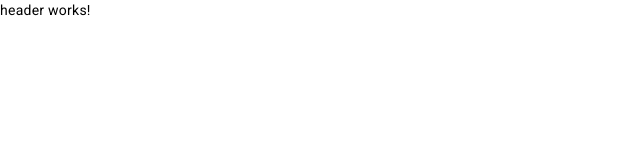
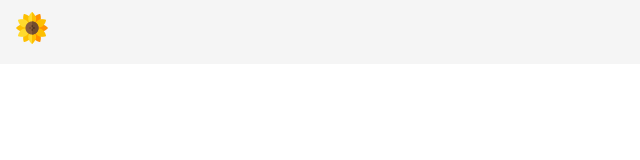
Before and after one commit to netorapg/CRUDInAngular, an Angular app in the folder frontend/: page / in a window 1280 px wide. Shown: the top 160 px of the page, without its empty margins (0-640 px from the left). Built offline with nearby package versions, Linux system fonts and the light colour scheme.

Commit message:
trabalhando no cabeçalho. Adicionado um logo

```diff
--- a/frontend/src/app/app.component.ts
+++ b/frontend/src/app/app.component.ts
@@ -1,12 +1,14 @@
 import { Component } from '@angular/core';
 import { RouterOutlet } from '@angular/router';
 import { HeaderComponent } from "./components/template/header/header.component";
+
+import {MatToolbarModule} from '@angular/material/toolbar';
 
 @Component({
     selector: 'app-root',
     standalone: true,
     templateUrl: 'app.component.html',
-    imports: [RouterOutlet, HeaderComponent]
+    imports: [RouterOutlet, HeaderComponent, MatToolbarModule]
 })
 export class AppComponent {
 
--- a/frontend/src/app/components/template/header/header.component.css
+++ b/frontend/src/app/components/template/header/header.component.css
@@ -0,0 +1,3 @@
+.header {
+    display: flex;
+}
--- a/frontend/src/app/components/template/header/header.component.html
+++ b/frontend/src/app/components/template/header/header.component.html
@@ -1 +1,8 @@
-<p>header works!</p>
+<mat-toolbar class="header">
+    <span>
+        <a>
+            <img src="assets/img/girassol(2).png"alt="logo">
+        </a>
+    </span>
+
+</mat-toolbar>
--- a/frontend/src/app/components/template/header/header.component.ts
+++ b/frontend/src/app/components/template/header/header.component.ts
@@ -1,9 +1,10 @@
 import { Component } from '@angular/core';
+import { MatToolbarModule } from '@angular/material/toolbar';
 
 @Component({
   selector: 'app-header',
   standalone: true,
-  imports: [],
+  imports: [MatToolbarModule],
   templateUrl: './header.component.html',
   styleUrl: './header.component.css'
 })
```
Also changed, not shown: frontend/src/assets/img/girassol(2).png (added).
